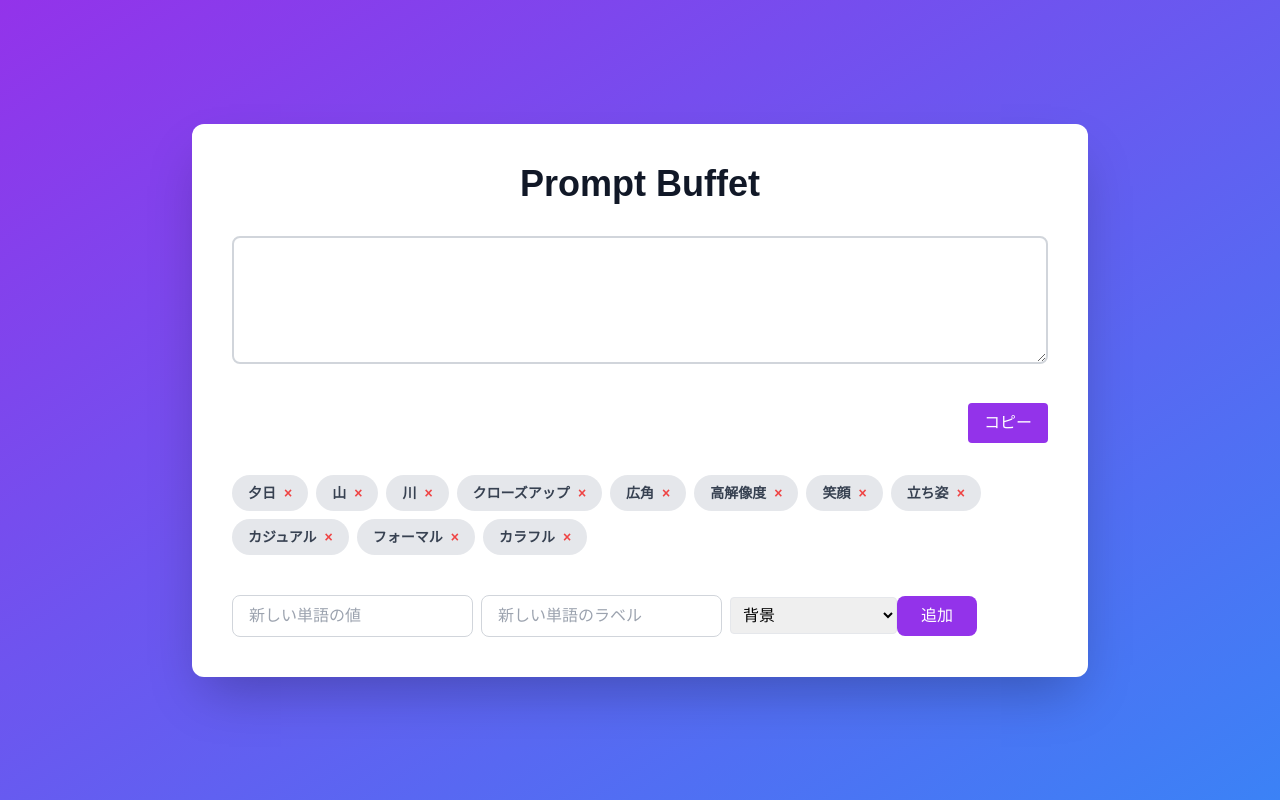
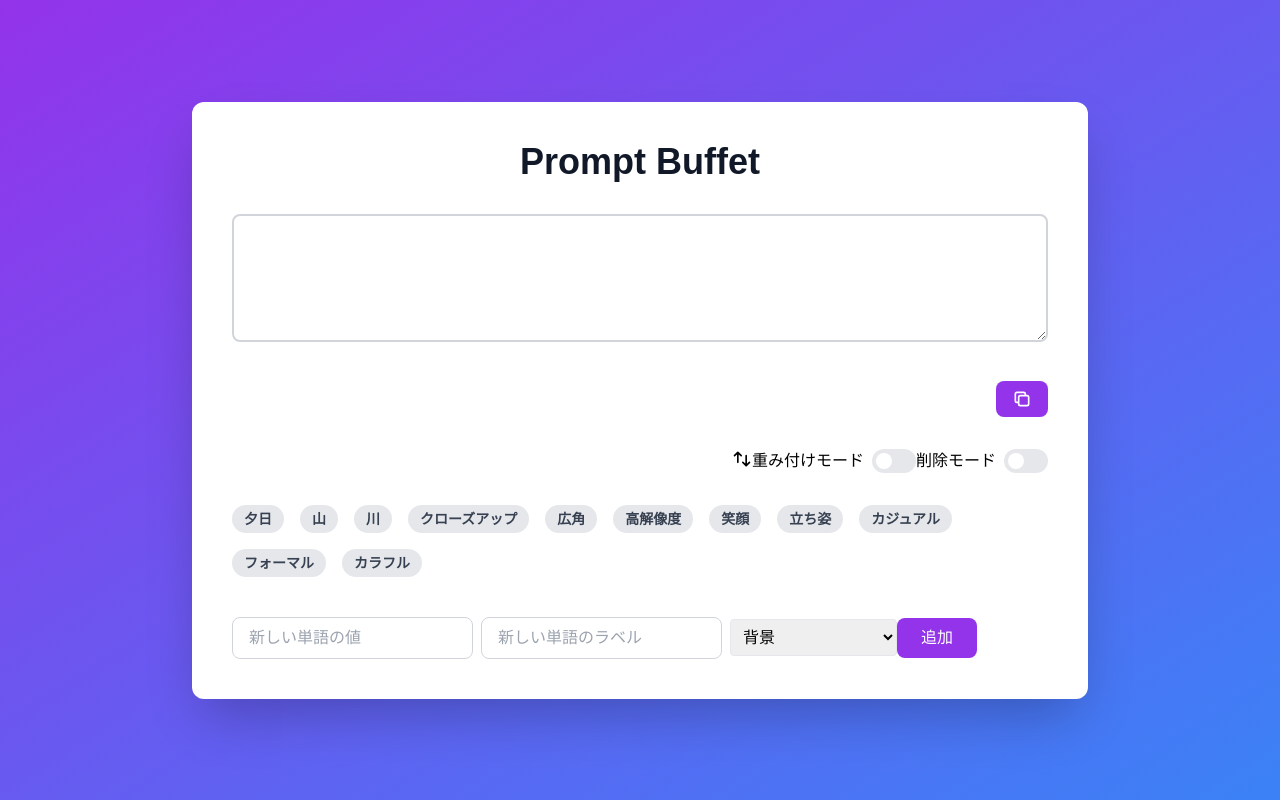
Before and after one commit to PK-Yakkun/prompt_buffet, a Next.js app in the folder prompt_buffet/: page / in a window 1280 px wide. Built offline with nearby package versions, Linux system fonts and the light colour scheme.

Commit message:
feat: コピー機能, 重み付け, 削除機能の実装

```diff
--- a/prompt_buffet/src/app/page.tsx
+++ b/prompt_buffet/src/app/page.tsx
@@ -5,6 +5,9 @@ import TagList from '../components/TagList';
 import TextArea from '../components/TextArea';
 import CopyButton from '../components/CopyButton';
 import Select from '../components/Select';
+import Toggle from '@/components/Toggle';
+import DeleteIcon from '@/components/icons/DeleteIcon';
+import ArrowsUpDown from '@/components/icons/ArrowsUpDownIcon';
 
 export type WordCategory = '背景' | 'カメラ・アングル' | '画質' | '表情' | 'ポーズ' | '服装' | 'その他';
 
@@ -12,6 +15,7 @@ export interface Word {
   value: string;
   label: string;
   category: WordCategory;
+  weight?: number;
 }
 
 const defaultWords: Word[] = [
@@ -30,14 +34,15 @@ const defaultWords: Word[] = [
 
 const defaultCategories: WordCategory[] = ['背景', 'カメラ・アングル', '画質', '表情', 'ポーズ', '服装', 'その他'];
 
-const categories = ['自然', '都市', '時間'];
-
 const Page: React.FC = () => {
   const [words, setWords] = useState<Word[]>(defaultWords);
   const [selectedWords, setSelectedWords] = useState<Word[]>([]);
   const [newWordValue, setNewWordValue] = useState<string>('');
   const [newWordLabel, setNewWordLabel] = useState<string>('');
   const [newWordCategory, setNewWordCategory] = useState<WordCategory>('背景');
+  const [weighting, setWeighting] = useState(false);
+  const [deleteMode, setDeleteMode] = useState(false);
+  const [isFeatureEnabled, setIsFeatureEnabled] = useState(false);
 
   useEffect(() => {
     const savedWords = localStorage.getItem('customWords');
@@ -69,6 +74,11 @@ const Page: React.FC = () => {
     }
   };
 
+  const handleToggle = () => {
+    setIsFeatureEnabled(prev => !prev);
+    // ここで他の必要な処理を行うことができます
+  };
+
   const handleRemoveWord = (wordToRemove: string) => {
     const updatedWords = words.filter(word => word.value !== wordToRemove);
     setWords(updatedWords);
@@ -76,7 +86,46 @@ const Page: React.FC = () => {
     setSelectedWords(prev => prev.filter(word => word.value !== wordToRemove));
   };
 
-  const textAreaValue = selectedWords.map(word => word.value).join(', ');
+  const handleWeightIncrease = (value: string) => {
+    setSelectedWords((prev) => {
+      return prev.map((word) => {
+        if (word.value === value) {
+          const newWeight = (word.weight || 0) + 1;
+          return { ...word, weight: Math.min(newWeight, 5) };
+        }
+        return word;
+      });
+    });
+  };
+
+  const handleWeightDecrease = (value: string) => {
+    setSelectedWords((prev) => {
+      return prev.map((word) => {
+        if (word.value === value) {
+          const newWeight = (word.weight || 0) - 1;
+          return { ...word, weight: Math.max(newWeight, 0) };
+        }
+        return word;
+      });
+    });
+  };
+
+  const textAreaValue = selectedWords
+    .map((word) => {
+      const weight = word.weight || 0;
+      return '('.repeat(weight) + word.value + ')'.repeat(weight);
+    })
+    .join(', ');
+
+  const handleWeightingToggle = () => {
+    setWeighting(prev => !prev);
+    if (deleteMode) setDeleteMode(false);
+  };
+
+  const handleDeleteModeToggle = () => {
+    setDeleteMode(prev => !prev);
+    if (weighting) setWeighting(false);
+  };
 
   return (
     <div className="min-h-screen bg-gradient-to-br from-purple-600 to-blue-500 flex items-center justify-center py-12 px-4 sm:px-6 lg:px-8">
@@ -92,11 +141,29 @@ const Page: React.FC = () => {
         <div className="flex justify-end mb-6">
           <CopyButton textToCopy={textAreaValue} />
         </div>
+        <div className="flex justify-end mb-6">
+          <ArrowsUpDown className="w-5 h-5"/>
+          <Toggle
+            label="重み付けモード"
+            isOn={weighting}
+            onToggle={handleWeightingToggle}
+          />
+          <Toggle
+            label="削除モード"
+            isOn={deleteMode}
+            onToggle={handleDeleteModeToggle}
+          />
+        </div>
+
         <TagList
           words={words}
           selectedWords={new Set(selectedWords.map(word => word.value))}
           onWordSelect={handleTagClick}
           onWordRemove={handleRemoveWord}
+          deleteMode={deleteMode}
+          weighting={weighting}
+          onWeightIncrease={handleWeightIncrease}
+          onWeightDecrease={handleWeightDecrease}
         />
         <div className="mt-8">
           <input
--- a/prompt_buffet/src/components/CopyButton.tsx
+++ b/prompt_buffet/src/components/CopyButton.tsx
@@ -1,9 +1,9 @@
 import React from 'react';
-import Button from './Button';
+import CopyIcon from './icons/CopyIcon';
 
-type CopyButtonProps = {
+interface CopyButtonProps {
   textToCopy: string;
-};
+}
 
 const CopyButton: React.FC<CopyButtonProps> = ({ textToCopy }) => {
   const handleCopy = async () => {
@@ -15,7 +15,14 @@ const CopyButton: React.FC<CopyButtonProps> = ({ textToCopy }) => {
     }
   };
 
-  return <Button onClick={handleCopy} className="bg-purple-600 hover:bg-purple-700 transition duration-300">コピー</Button>;
+  return (
+    <button
+      onClick={handleCopy}
+      className="bg-purple-600 text-white px-4 py-2 rounded-lg hover:bg-purple-700 transition duration-300 flex items-center"
+    >
+      <CopyIcon className="w-5 h-5" />
+    </button>
+  );
 };
 
 export default CopyButton;
--- a/prompt_buffet/src/components/Tag.tsx
+++ b/prompt_buffet/src/components/Tag.tsx
@@ -1,31 +1,67 @@
 import React from 'react';
 import { Word } from '../app/page';
+import DeleteIcon from './icons/DeleteIcon';
+import ChevronUpIcon from './icons/ChevronUpIcon';
+import ChevronDownIcon from './icons/ChevronDownIcon';
+import CrossIcon from './icons/CrossIcon';
 
-type TagProps = Word & {
+interface TagProps {
+  word: Word;
   isSelected: boolean;
-  onClick: () => void;
+  onSelect: () => void;
   onRemove: () => void;
-};
+  deleteMode: boolean;
+  weighting: boolean;
+  onWeightIncrease: () => void;
+  onWeightDecrease: () => void;
+}
 
-const Tag: React.FC<TagProps> = ({ value, label, category, isSelected, onClick, onRemove }) => {
+const Tag: React.FC<TagProps> = ({
+  word,
+  isSelected,
+  onSelect,
+  onRemove,
+  deleteMode,
+  weighting,
+  onWeightIncrease,
+  onWeightDecrease
+}) => {
   return (
-    <span
-      className={`inline-block rounded-full px-4 py-2 text-sm font-semibold mr-2 mb-2 cursor-pointer transition duration-300 ${
-        isSelected ? 'bg-purple-600 text-white' : 'bg-gray-200 text-gray-700 hover:bg-gray-300'
+    <div
+      className={`inline-flex items-center px-3 py-1 rounded-full text-sm font-semibold mr-2 mb-2 cursor-pointer ${
+        isSelected ? 'bg-blue-500 text-white' : 'bg-gray-200 text-gray-700'
       }`}
-      onClick={onClick}
+      onClick={onSelect}
     >
-      {label}
-      <button
-        className="ml-2 text-red-500 hover:text-red-700 transition duration-300"
-        onClick={(e) => {
-          e.stopPropagation();
-          onRemove();
-        }}
-      >
-        ×
-      </button>
-    </span>
+      {weighting && (
+        <ChevronUpIcon
+          className="w-3 h-3 mr-1 cursor-pointer"
+          onClick={(e) => {
+            e.stopPropagation();
+            onWeightIncrease();
+          }}
+        />
+      )}
+      {word.label}
+      {deleteMode && (
+        <CrossIcon
+          className="w-3 h-3 ml-1 cursor-pointer"
+          onClick={(e) => {
+            e.stopPropagation();
+            onRemove();
+          }}
+        />
+      )}
+      {weighting && (
+        <ChevronDownIcon
+          className="w-3 h-3 ml-1 cursor-pointer"
+          onClick={(e) => {
+            e.stopPropagation();
+            onWeightDecrease();
+          }}
+        />
+      )}
+    </div>
   );
 };
 
--- a/prompt_buffet/src/components/TagList.tsx
+++ b/prompt_buffet/src/components/TagList.tsx
@@ -2,30 +2,40 @@ import React from 'react';
 import Tag from './Tag';
 import { Word } from '../app/page';
 
-type TagListProps = {
+interface TagListProps {
   words: Word[];
   selectedWords: Set<string>;
   onWordSelect: (word: Word) => void;
-  onWordRemove: (wordToRemove: string) => void;
-};
+  onWordRemove: (value: string) => void;
+  deleteMode: boolean;
+  weighting: boolean;
+  onWeightIncrease: (value: string) => void;
+  onWeightDecrease: (value: string) => void;
+}
 
 const TagList: React.FC<TagListProps> = ({
   words,
   selectedWords,
   onWordSelect,
   onWordRemove,
+  deleteMode,
+  weighting,
+  onWeightIncrease,
+  onWeightDecrease
 }) => {
   return (
-    <div>
+    <div className="flex flex-wrap gap-2">
       {words.map((word) => (
         <Tag
           key={word.value}
-          value={word.value}
-          label={word.label}
-          category={word.category}
+          word={word}
           isSelected={selectedWords.has(word.value)}
-          onClick={() => onWordSelect(word)}
+          onSelect={() => onWordSelect(word)}
           onRemove={() => onWordRemove(word.value)}
+          deleteMode={deleteMode}
+          weighting={weighting}
+          onWeightIncrease={() => onWeightIncrease(word.value)}
+          onWeightDecrease={() => onWeightDecrease(word.value)}
         />
       ))}
     </div>
```
